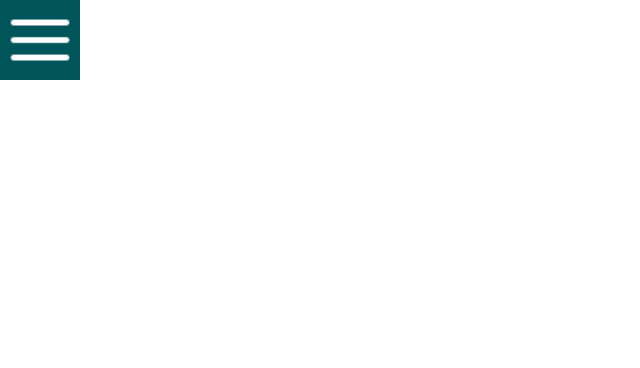
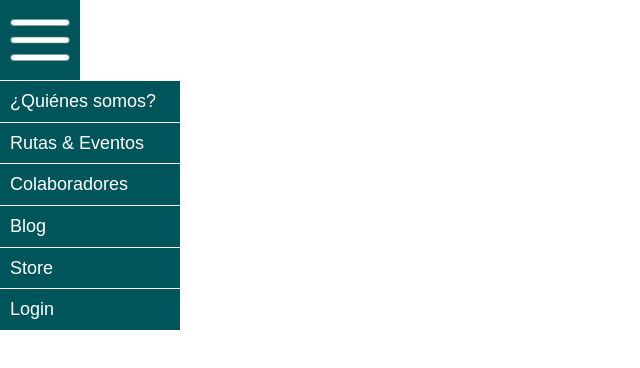
Before and after one commit to SandraLarrosa/Biker-Girls-Spain, a React (Create React App) app: page / in a window 1280 px wide. Both pictures are taken after a click on the picture 40 px from the left and 40 px from the top of the page. Shown: the top 368 px of the page, without its empty margins (0-640 px from the left). Built offline with nearby package versions, Linux system fonts and the light colour scheme; a web font is replaced by a local one.

Commit message:
add menu hidden and create state initial

```diff
--- a/src/components/menu/Nav.js
+++ b/src/components/menu/Nav.js
@@ -1,33 +1,39 @@
-import React from 'react';
+import React, { useState } from 'react';
 import './nav.scss';
 import iconMenu from './images/icons8_menu_48px_1.png';
 
 
 const Nav = () => {
+  const [showMenu, setShowMenu] = useState('hidden');
+
+    const showMenuNav = () => {
+        setShowMenu('')
+    }
+
     return (
         <>
-        <nav className='contentIconMenu'>
-                <img src={iconMenu} alt="Menú Navegación" className='iconMenu' />
-                <div className='navDesktop'>
-                    <li>
+        <div className='contentIconMenu'>
+                <img src={iconMenu} alt="Menú Navegación" className='iconMenu' onClick={showMenuNav}/>
+        </div>
+        <nav className={`navDesktop ${showMenu}`}>
+                <li className='listMenu'>
                     ¿Quiénes somos?
                 </li>
-                    <li>
+                <li className='listMenu'>
                     Rutas & Eventos
                 </li>
-                    <li>
+                <li className='listMenu'>
                     Colaboradores
                 </li>
-                    <li>
+                <li className='listMenu'>
                     Blog
                 </li>
-                    <li>
+                <li className='listMenu'>
                     Store
                 </li>
-                    <li>
+                <li className='listMenu'>
                     Login
                 </li>
-                </div>
             </nav>
         </>
     );
--- a/src/components/menu/nav.scss
+++ b/src/components/menu/nav.scss
@@ -25,5 +25,25 @@
 
 
 .navDesktop {
-    display: none;
+    display: flex;
+    flex-direction: column;
+    background-color: #00555a;
+    color: white;
+    font-size: 14px;
+    width: 140px;
+
+    @media all and (min-width:768px){
+      width: 180px;
+      font-size: 18px;
+    }
+
 }
+
+.listMenu {
+  padding: 10px;
+  border-top: 1px solid white;
+}
+
+.hidden {
+  display: none;
+}
```
Also changed, not shown: src/components/menu/images/icons8_menu_200px_1.png (deleted). Lines whose indentation alone changed are shown as unchanged.
